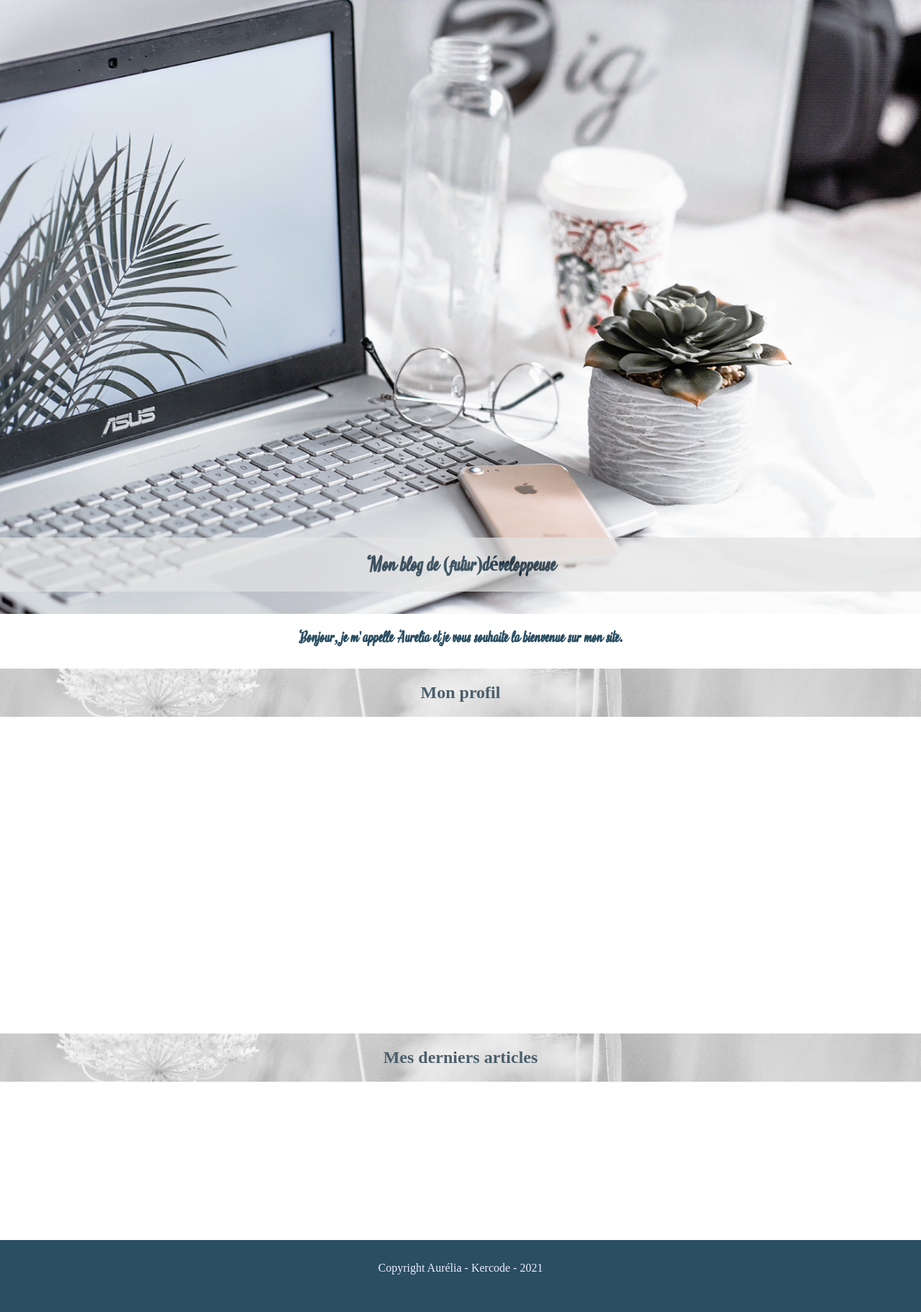
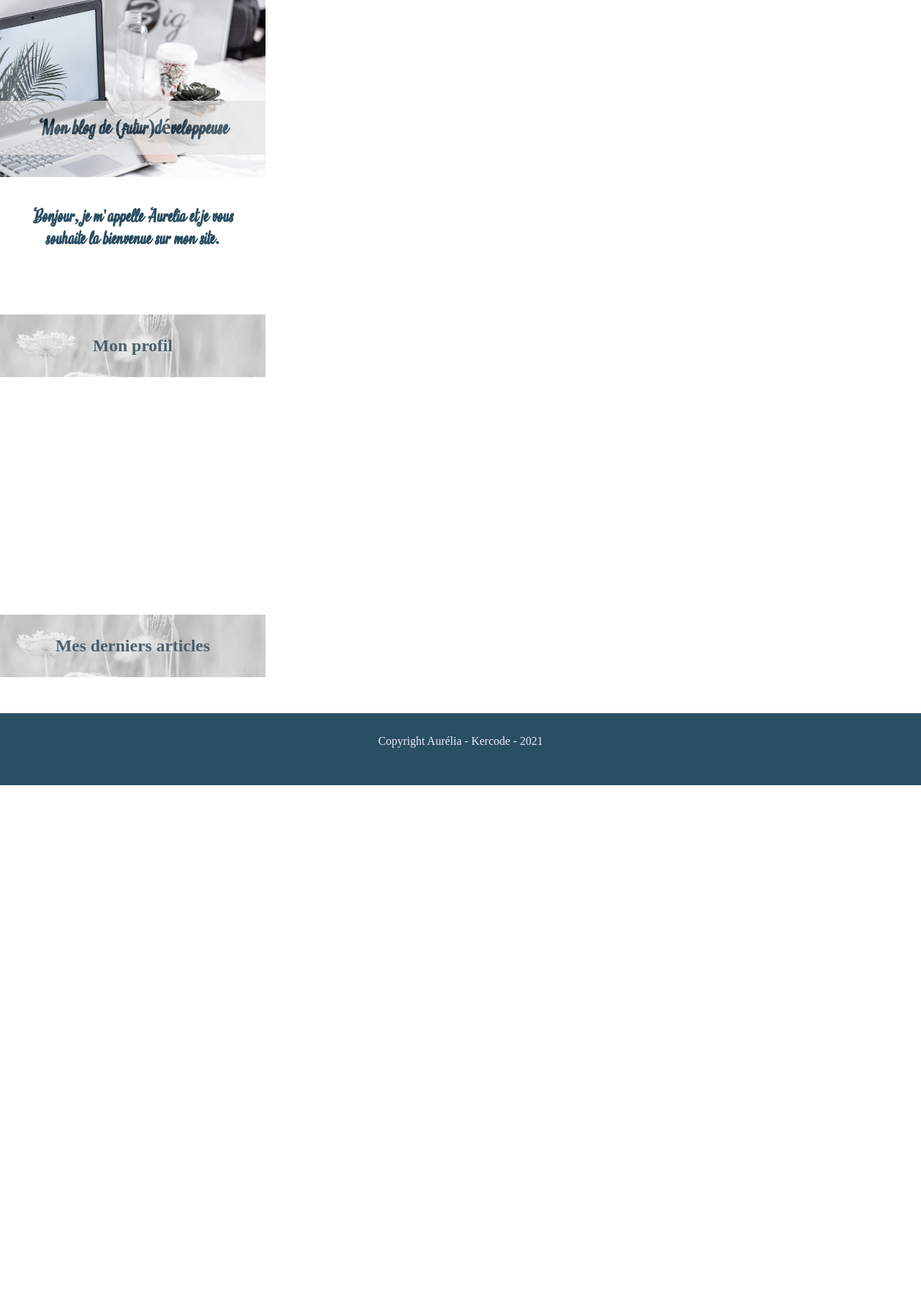
Before and after one commit to aureliablondel/app-code-zen, a PHP site: page / in a window 1280 px wide. Shown: the part 149-1972 px from the top of the page at 72% size. After the commit the page ends 1240 px from the top, so only its background shows below. Run offline with PHP 8.4, Linux system fonts and the light colour scheme; data that the repository does not hold is empty; some libraries are stand-ins or nearby versions; some web fonts are replaced.

Commit message:
17 avril

```diff
--- a/app/public/front/css/style.css
+++ b/app/public/front/css/style.css
@@ -19,11 +19,12 @@
 
 /*
         +++++++++++++++++++++++++++++++++++++++
-            MEDIAQUERY POUR MOBILE < 370 PX
+            MEDIAQUERY POUR MOBILE < 369 PX
         +++++++++++++++++++++++++++++++++++++++
 */
 
-body{
+.main-content{
+    max-width: 369px;
     width: 100%;
     font-family: 'Roboto-light';
 }
@@ -114,7 +115,6 @@ TEMPLATE
     margin-left: 10px;
     color: #e4e4e4;
     font-size: 1.3rem;
-
 }
 .nav-container{
     margin-top: 15px;
@@ -124,7 +124,6 @@ TEMPLATE
     color: #e4e4e4;
     cursor: pointer;
     font-size: 1.6rem;
-
 }
 #list-menu{
     display: none;
@@ -148,12 +147,25 @@ TEMPLATE
     text-decoration: none;
     font-weight: bold;
 }
+
         /* ------------
             Main
         -------------*/
-
+/*
 .main-content{
     width: 100%;
+} */
+
+     /* ------------
+            Footer
+        -------------*/
+
+footer{
+    padding-top: 30px;
+    background-color: #2a4e62;
+    color: #eeedff;
+    text-align: center;
+    height: 70px;
 }
 
 /*
@@ -181,30 +193,29 @@ ACCUEIL
 }
 .welcome-title{
     position: relative;
-    top: -60px;
-    margin: 0 20px 40px;
+    top: -40px;
+    margin: 0 20px 0;
     color: #2a4e62;
     font-family: 'Believe-it';
-    font-size: 1.2rem;
+    font-size: 1.4rem;
     text-align: center;
 }
 .intro-container{
-    padding: 30px 0 30px;
-    position: relative;
-    top: -110px;
+    margin-bottom: 50px;
 }
 .articles-block{
     display: flex;
     flex-direction: column;
     align-items: center;
-    margin-bottom: 40px;
+    margin: 30px 0 40px;
 }
 .article-img{
     position: relative;
     overflow: hidden;
     width: 80%;
-    height: 150px;
+    height: 200px;
     margin-bottom: 10px;
+    text-align: left;
 }
 .article-img img{
     position: absolute;
@@ -224,11 +235,10 @@ ACCUEIL
 }
 .article-text p{
     text-align: justify;
+    margin-bottom: 10px;
 }
 .split-block{
-    position: relative;
-    top: -130px;
-    padding: 20px 0;
+    padding: 30px 0;
     background-image: url("/app/public/front/images/white-flowers.jpg");
     background-position: center;
     background-size: cover;
@@ -254,15 +264,6 @@ ACCUEIL
     -moz-border-radius: 10px;
     -ms-border-radius: 10px;
     -o-border-radius: 10px;
-}
-
-footer{
-    padding-top: 30px;
-    margin-top: 30px;
-    background-color: #2a4e62;
-    color: #eeedff;
-    text-align: center;
-    height: 70px;
 }
 
 /*
@@ -561,7 +562,24 @@ COMMENTEDITED
     color: #b1bac7;
 }
 
-@media screen and (min-width: 1200px){
+@media screen and (min-width: 370px) and (max-width: 767px){
+
+.main-content{
+    min-width: 370px;
+    max-width: 768px;
+    width: 100%;
+}
+.principal-title{
+    font-size: 3rem;
+}
+}
+
+@media screen and (min-width: 1400px){
+
+.main-content{
+    min-width: 1200px;
+    width: 100%;
+}
 .article-img{
     position: relative;
     overflow: hidden;
--- a/app/views/front/accueil.php
+++ b/app/views/front/accueil.php
@@ -54,9 +54,10 @@
             <div class="article-img">
                 <img src="<?= $lastArticle['img'] ?>" alt="<?= $lastArticle['titleImg'] ?>">
             </div>
-            <p class="date-edit">Publié le <?= htmlspecialchars($lastArticle['dateEdit']) ?></p>
+
             <div class="article-text">
                 <h3><?= htmlspecialchars($lastArticle['title']) ?></h3>
+                <p class="date-edit">Publié le <?= htmlspecialchars($lastArticle['dateEdit']) ?></p>
                 <p><?= htmlspecialchars($lastArticle['content']) ?></p>
             </div>
             <a class="link-article" href="index.php?action=readNext&id=<?= $lastArticle['art_id'] ?>">Lire l'article</a>
```
Also changed, not shown: 1 other file.
